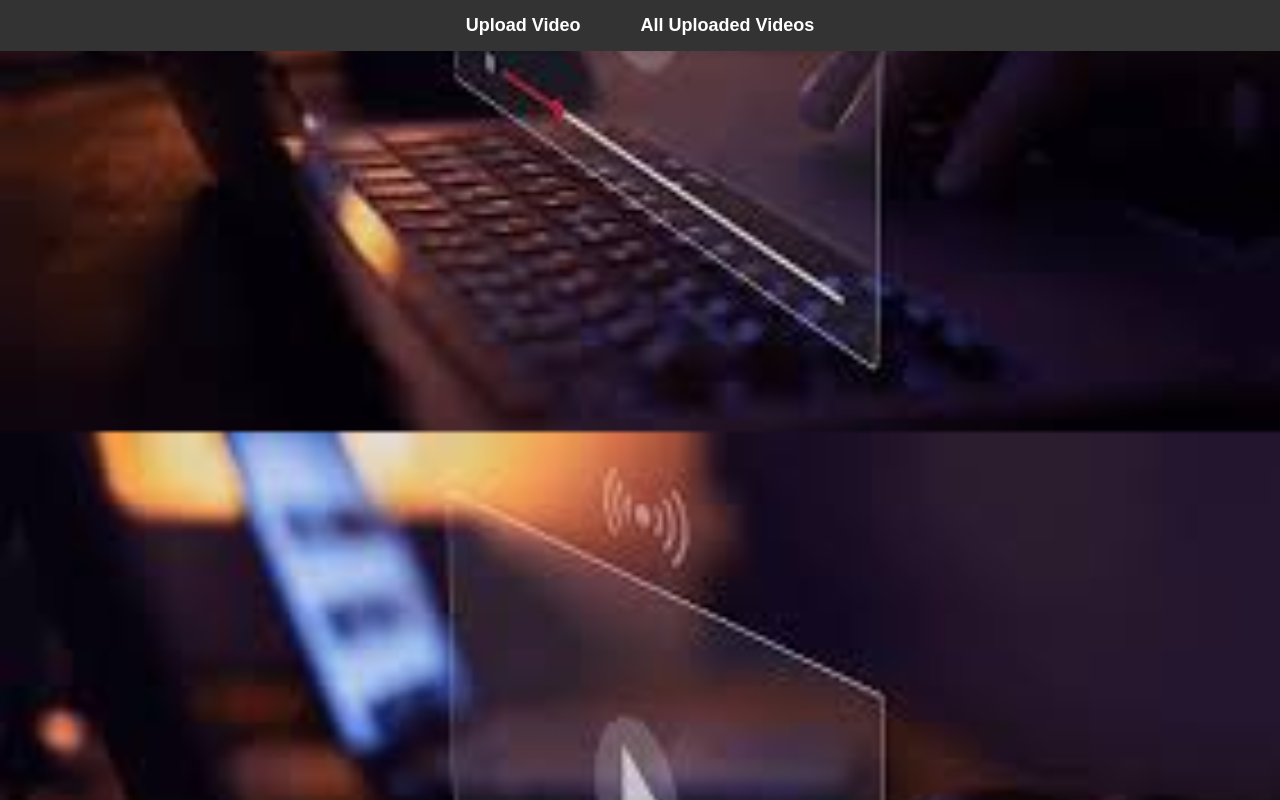
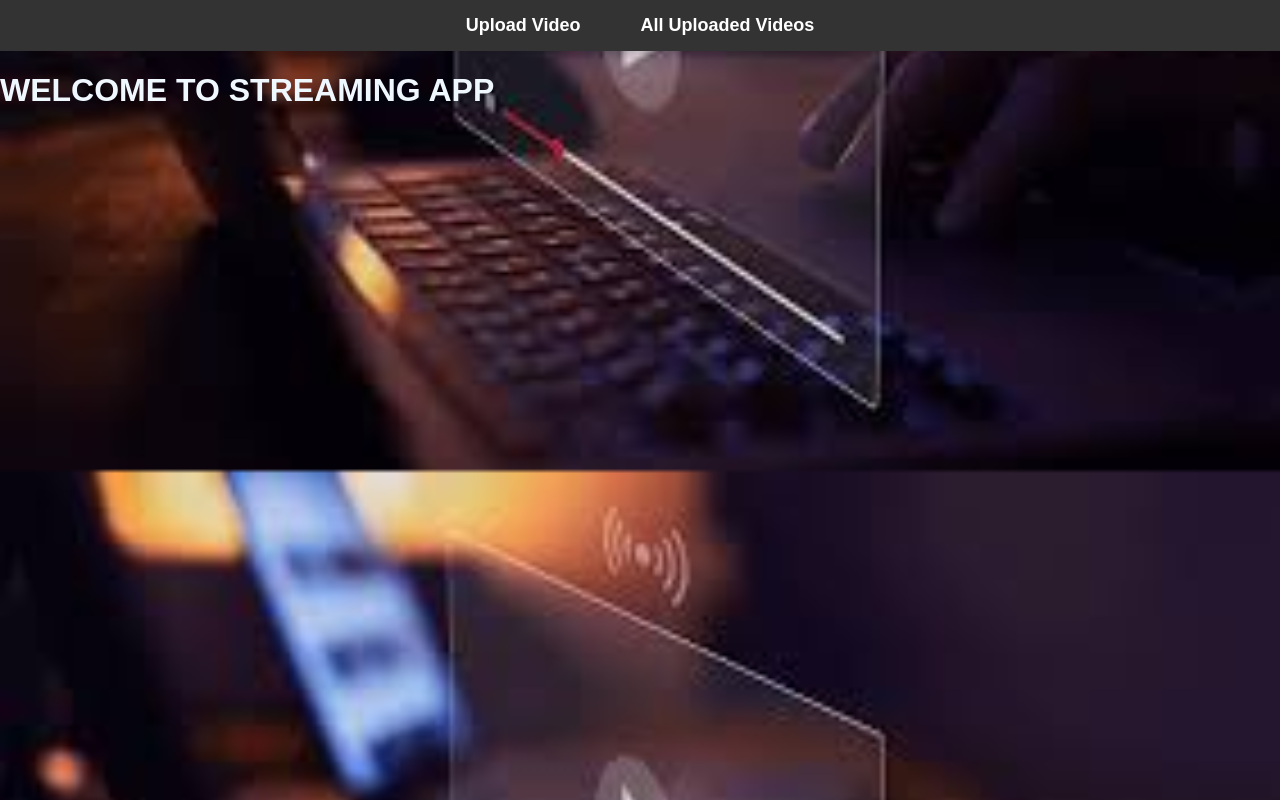
Before and after one commit to tanaya29102000/Stream-App, a React (Create React App) app in the folder frontend-client/: page / in a window 1280 px wide. Built offline with nearby package versions, Linux system fonts and the light colour scheme.

Commit message:
video changes

```diff
--- a/frontend-client/src/App.js
+++ b/frontend-client/src/App.js
@@ -2,13 +2,14 @@ import React from 'react';
 import { BrowserRouter as Router, Route, Routes } from 'react-router-dom';
 import Navbar from './components/Navbar'; // Fixed case-sensitive import
 import UploadVideo from './components/UploadVideo';
-import UploadedVideos from './components/UploadedVideos'; // Removed the extra semicolon
-
+import UploadedVideos from './components/UploadedVideos'; // Ensure this file exists and matches the name
+import Home from "./components/Home";
 const App = () => {
   return (
     <Router>
       <Navbar />
       <Routes>
+      <Route path="/" element={<Home />} />
         <Route path="/upload-video" element={<UploadVideo />} />
         <Route path="/all-uploaded-videos" element={<UploadedVideos />} />
       </Routes>
--- /dev/null
+++ b/frontend-client/src/components/Home.css
@@ -0,0 +1,3 @@
+.heading{
+    color: aliceblue;
+}
--- /dev/null
+++ b/frontend-client/src/components/Home.js
@@ -0,0 +1,12 @@
+import React from 'react'
+import "./Home.css";
+
+function Home() {
+  return (
+    <div>
+      <h1 className='heading'>WELCOME TO STREAMING APP</h1>
+    </div>
+  )
+}
+
+export default Home
```
Also changed, not shown: 15 other files (tests, documents, lock files or other folders).
